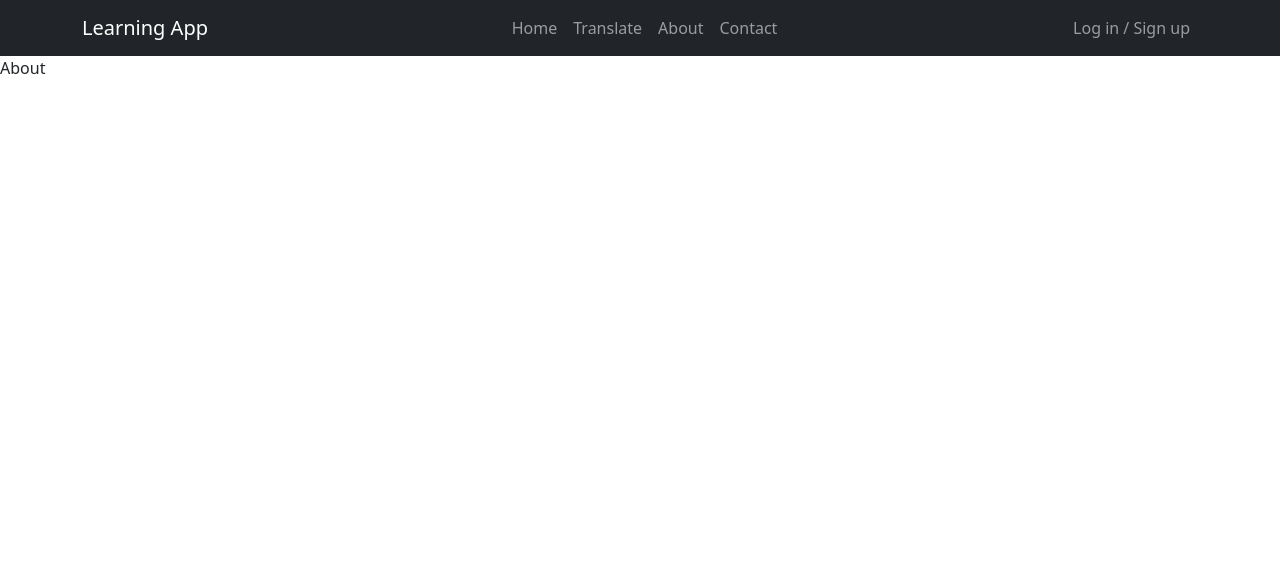
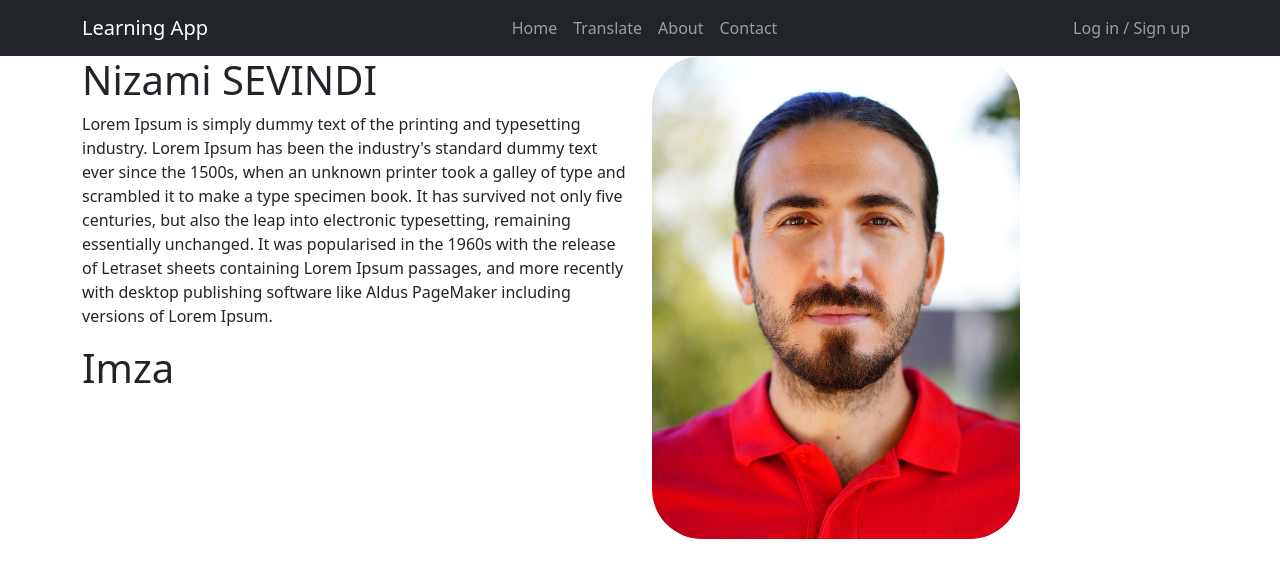
Before and after one commit to nsevindi87/yasmin-client, a React (Create React App) app: page /about in a window 1280 px wide. Shown: the top 578 px of the page. Built offline with nearby package versions, Linux system fonts and the light colour scheme; no server answers.

Commit message:
added about infos

```diff
--- a/src/Components/About Page/About.js
+++ b/src/Components/About Page/About.js
@@ -1,8 +1,24 @@
 import React from 'react'
+import { Container, Row, Col } from 'react-bootstrap';
+import Foto from "../../Images/Foto.jpg"
 
 const About = () => {
   return (
-    <div>About</div>
+    <div>
+      <Container>
+        <Row>
+          <Col>
+          <h1>Nizami SEVINDI</h1>
+          <p>Lorem Ipsum is simply dummy text of the printing and typesetting industry. Lorem Ipsum has been the industry's standard dummy text ever since the 1500s, when an unknown printer took a galley of type and scrambled it to make a type specimen book. It has survived not only five centuries, but also the leap into electronic typesetting, remaining essentially unchanged. It was popularised in the 1960s with the release of Letraset sheets containing Lorem Ipsum passages, and more recently with desktop publishing software like Aldus PageMaker including versions of Lorem Ipsum.
+          </p>
+          <h1>Imza</h1>
+          </Col>
+          <Col>
+          <img src={Foto} class="img-fluid" alt="Image" style={{width:"23rem", borderRadius:"50px"}}/>
+          </Col>
+        </Row>
+      </Container>
+    </div>
   )
 }
 
--- a/src/Components/Header-Footer/Header.js
+++ b/src/Components/Header-Footer/Header.js
@@ -80,6 +80,7 @@ const HeaderLoggedin = () => {
                                     <Row>
                                         <Col lg="9"  className="me-auto">
                                             <Routes>
+                                                <Route path="/" element={<Home />} />
                                                 <Route path="/addword" element={<AddWord />} />
                                                 <Route path="/translate" element={<Translate />} />
                                                 <Route path="/addword" element={<AddWord />} />
--- a/src/Components/RightSide/AsideComponent.js
+++ b/src/Components/RightSide/AsideComponent.js
@@ -15,7 +15,6 @@ const AsideComponent = () => {
             type="switch"
             id="inline-radio-1"
             label="Weather"
-            checked="true"
           />
           <Form.Check
             type="switch"
--- a/src/Components/ToDoPage/ToDoMain.js
+++ b/src/Components/ToDoPage/ToDoMain.js
@@ -10,12 +10,9 @@ const ToDoMain = () => {
         <div>
             <Container fluid>
                 <Row className='mt-5'>
-                    <Col lg="9">
+                    <Col>
                         <InputForm />
                         <ToDoList />
-                    </Col>
-                    <Col lg="3">
-                        <AsideComponent />
                     </Col>
                 </Row>
             </Container>
--- a/src/Context/wordsListContext.js
+++ b/src/Context/wordsListContext.js
@@ -85,7 +85,7 @@ const getRedList = async () => {
 
 //ADD NEW WORD=====================================
 const handleNewWord = async () => {
-  if(inputValue.firstValue.length == 0 && inputValue.secondValue.length == 0 && inputValue.thirdValue.length == 0 && inputValue.note.length == 0){
+  if(inputValue.firstValue.length === 0 && inputValue.secondValue.length === 0 && inputValue.thirdValue.length === 0 && inputValue.note.length === 0){
     alert("Lütfen en az bir bölümü doldurun")
   }else{
     try {
@@ -100,7 +100,6 @@ const handleNewWord = async () => {
       if (!response.ok) {
         throw new Error("Failed to create post");
       }
-      const data = await response.json();
       setInputValue({
         firstValue: "",
         secondValue: "",
@@ -113,10 +112,7 @@ const handleNewWord = async () => {
     }
 
   }
-
 };
-
-
 
 //DELETE WORD
 const handleDelete = async(pId, pList) =>{
```
Also changed, not shown: src/Images/Foto.jpg (added).
